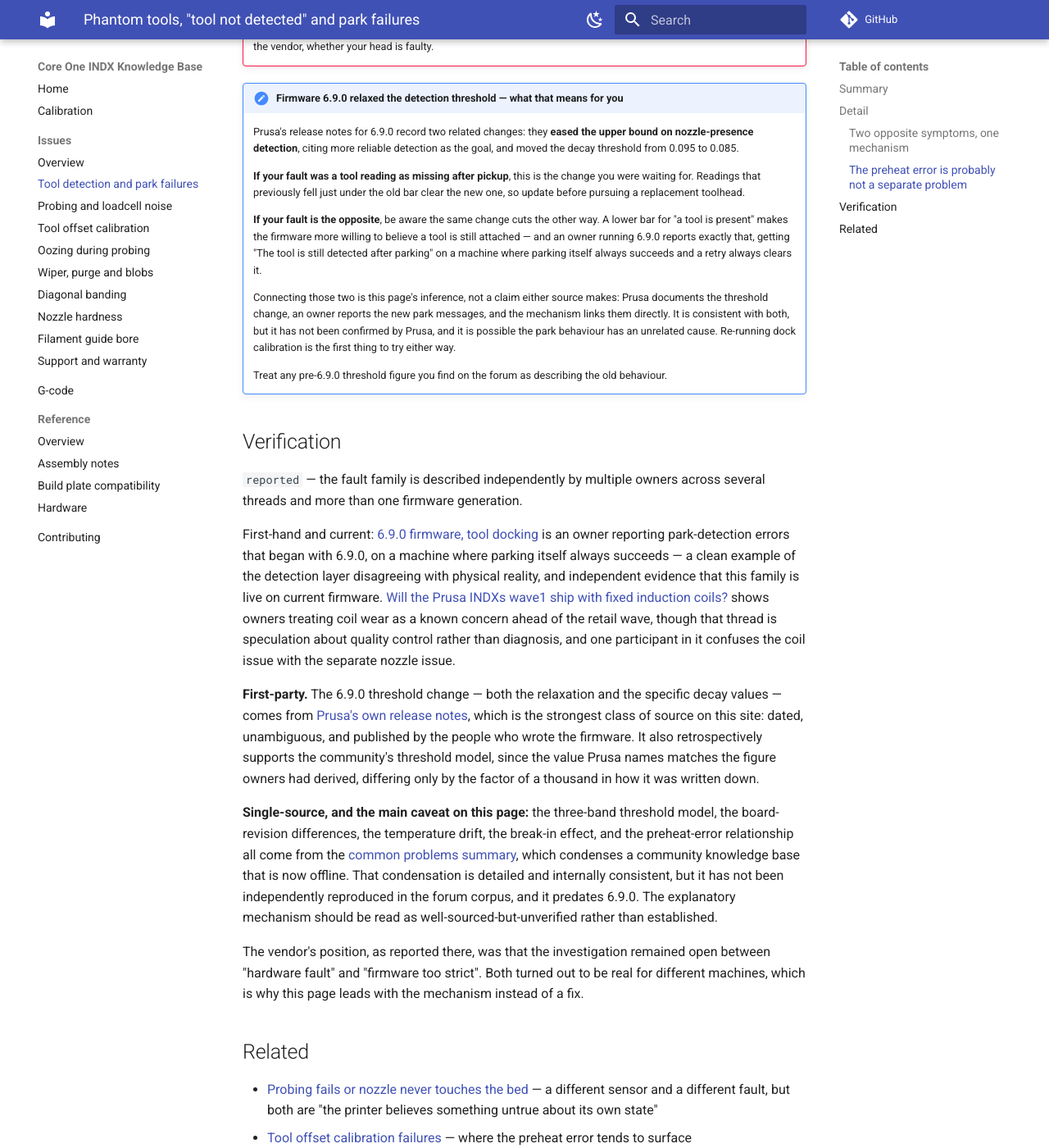
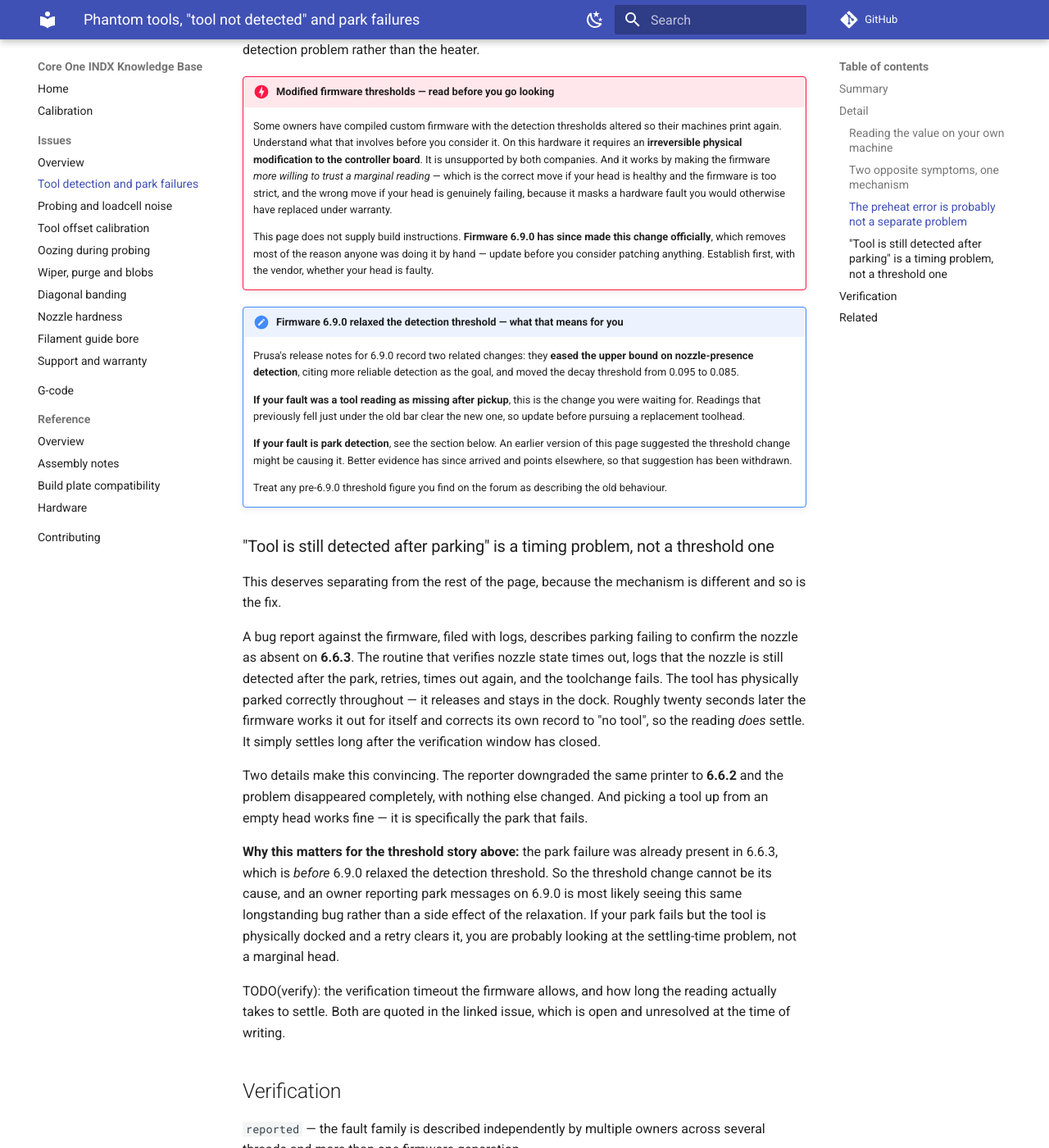
Before and after one commit to hyiger/coreone-indx-kb, an MkDocs documentation site: the page built from docs/issues/tool-detection-ringdown-decay.md, in a window 1280 px wide and 1400 px high, scrolled down 2101 px. Shown: the whole window at 82% size. Built offline with MkDocs 1.6.1 and Material for MkDocs 9.7.7, drawn with Linux system fonts in a browser that asks for light colours; comment, search, counter and statistics services are not loaded; some of the changed text lies outside the part shown.

Commit message:
Update from source: withdraw the park-detection inference, add 6.9.0 findings
First run of the update skill. Six forum threads had moved and 24 INDX-relevant
issues came from the firmware tracker, which had not been used as a source before.

The important change is a correction. This page previously suggested that 6.9.0's
relaxed detection threshold might explain the "tool is still detected after
parking" reports. That was labelled at the time as an inference rather than a
claim any source made, which is just as well: a firmware bug report, filed with
logs, shows the same park failure on 6.6.3 and disappearing on a downgrade to
6.6.2 — before the threshold moved at all. The suggestion is withdrawn.

The better account, now its own section: the nozzle-state verification times out
before the presence reading settles. The tool parks correctly, the firmware
works it out around twenty seconds later, and the verification window has long
since closed. That is a timing problem, not a marginal head, and the page now
says so and tells readers not to conclude their head is faulty from a park
failure alone.

Also from the firmware tracker: an open report of tool offset calibration
failing after upgrading to 6.9.0, confirmed by a second owner. It presents almost
identically to the sensor-board fault that page is about, and the fix is entirely
different, so it now leads that page — replacing hardware will not help someone
whose calibration broke on an update.

Smaller updates from the forum refresh:

- The ringdown value's menu path, and a first-hand healthy-machine reading, which
  closes part of a long-standing TODO. Marked as one machine rather than a survey.
  The lower threshold stays withheld — the figure circulating is hedged by the
  person quoting it as a belief rather than a reading.
- A third owner confirms 6.9.0 fixed the wiper and oozing problem, and it is the
  owner who opened the original complaint thread, which is the strongest single
  data point on that page.
- Do not polish the offset sensor window while cleaning it; the face is meant to
  stay matte. The owner giving that advice calls the sensor infrared where the
  page describes it as eddy-current, so the terminology conflict is flagged
  rather than resolved.
- Moisture is ruled out for the primary oozing case: asked directly, the original
  poster had been printing from a filament dryer.

```diff
--- a/docs/issues/tool-detection-ringdown-decay.md
+++ b/docs/issues/tool-detection-ringdown-decay.md
@@ -10,6 +10,7 @@
 firmware:     6.6.3, 6.9.0
 sources:
   - https://help.prusa3d.com/downloads/core-one-indx
+  - https://github.com/prusa3d/Prusa-Firmware-Buddy/issues/5392
   - https://forum.prusa3d.com/forum/prusa-indx-hardware-firmware-and-software-help/6-9-0-firmware-tool-docking/
   - https://forum.prusa3d.com/forum/prusa-indx-hardware-firmware-and-software-help/a-summary-of-common-indx-problems/
   - https://forum.prusa3d.com/forum/prusa-indx-general-discussion-announcements-and-releases/will-the-prusa-indxs-wave1-ship-with-fixed-induction-coils/
@@ -35,8 +36,17 @@
 than guessing. That is a sensible design, but it means a machine whose readings sit
 in or near that middle band gets *sticky* wrong answers instead of intermittent ones.
 
-Where the firmware exposes the live value, it is readable from the printer's sensor
-information screen.
+### Reading the value on your own machine
+
+The live figure is on the printer at **Info → Sensor Info → Ringdown Decay**.
+
+For a reference point, one owner reported their healthy machine reading **29 with no
+tool in the head and 101 with a tool docked**. That is a single machine rather than a
+survey, so treat it as "this is roughly what healthy looks like" rather than a pass
+mark — but it is a first-hand reading taken from the menu above, which is more than
+the forum offered before. If yours sits far from both of those with the head empty,
+that is worth investigating; if it sits close to them, detection is probably not your
+problem.
 
 Prusa's own release notes for firmware 6.9.0 name the "nozzle presence" decay
 threshold and give both its old and new value: it moved from **0.095 to 0.085**. Prusa
@@ -45,19 +55,22 @@
 discussed these readings multiplied by a thousand, so a forum post describing a
 threshold of "95" and the changelog's `0.095` are the same number.
 
-TODO(verify): the *lower* threshold, and the idle readings that distinguish a healthy
-head from a marginal one — including the differences reported between controller board
-revisions. Those are community measurements rather than published figures, and they
-have not been checked against hardware, so they are withheld.
+TODO(verify): the *lower* threshold. A figure circulates on the forum but the owner
+quoting it hedged it as a belief rather than a reading, and Prusa's release notes name
+only the upper one. Also outstanding: how idle readings differ between controller board
+revisions, which remains a community claim with no published figures behind it.
 
 ### Two opposite symptoms, one mechanism
 
 **Reads a tool that is not there (phantom tool).** The head's idle reading sits high
-enough to be taken as "tool present" when the head is empty. On current firmware this
-also shows up as *park* failures: an owner on 6.9.0 reports regularly getting "The
-tool is still detected after parking", where the tool has in fact parked correctly
-and a retry always succeeds. The machine is not failing to park; it is failing to
-believe the tool has left.
+enough to be taken as "tool present" when the head is empty, so the machine believes
+it is holding a tool it is not.
+
+Note that a park failure is **not** reliably a symptom of this. It looks like one —
+the machine insists a tool is present after parking — but there is a separate,
+better-documented cause with a different fix, covered further down. If your tool
+physically parks correctly and a retry clears the error, read that section before
+concluding your head is marginal.
 
 **Reads no tool when one is fitted.** The mirror image: a real tool picked up from the
 dock reads just below the "tool present" conclusion, so the firmware reports the tool
@@ -116,20 +129,41 @@
     were waiting for. Readings that previously fell just under the old bar clear the new
     one, so update before pursuing a replacement toolhead.
 
-    **If your fault is the opposite**, be aware the same change cuts the other way. A
-    lower bar for "a tool is present" makes the firmware more willing to believe a tool
-    is still attached — and an owner running 6.9.0 reports exactly that, getting "The
-    tool is still detected after parking" on a machine where parking itself always
-    succeeds and a retry always clears it.
-
-    Connecting those two is this page's inference, not a claim either source makes:
-    Prusa documents the threshold change, an owner reports the new park messages, and
-    the mechanism links them directly. It is consistent with both, but it has not been
-    confirmed by Prusa, and it is possible the park behaviour has an unrelated cause.
-    Re-running dock calibration is the first thing to try either way.
+    **If your fault is park detection**, see the section below. An earlier version of
+    this page suggested the threshold change might be causing it. Better evidence has
+    since arrived and points elsewhere, so that suggestion has been withdrawn.
 
     Treat any pre-6.9.0 threshold figure you find on the forum as describing the old
     behaviour.
+
+### "Tool is still detected after parking" is a timing problem, not a threshold one
+
+This deserves separating from the rest of the page, because the mechanism is
+different and so is the fix.
+
+A bug report against the firmware, filed with logs, describes parking failing to
+confirm the nozzle as absent on **6.6.3**. The routine that verifies nozzle state
+times out, logs that the nozzle is still detected after the park, retries, times out
+again, and the toolchange fails. The tool has physically parked correctly throughout —
+it releases and stays in the dock. Roughly twenty seconds later the firmware works it
+out for itself and corrects its own record to "no tool", so the reading *does* settle.
+It simply settles long after the verification window has closed.
+
+Two details make this convincing. The reporter downgraded the same printer to
+**6.6.2** and the problem disappeared completely, with nothing else changed. And
+picking a tool up from an empty head works fine — it is specifically the park that
+fails.
+
+**Why this matters for the threshold story above:** the park failure was already
+present in 6.6.3, which is *before* 6.9.0 relaxed the detection threshold. So the
+threshold change cannot be its cause, and an owner reporting park messages on 6.9.0 is
+most likely seeing this same longstanding bug rather than a side effect of the
+relaxation. If your park fails but the tool is physically docked and a retry clears
+it, you are probably looking at the settling-time problem, not a marginal head.
+
+TODO(verify): the verification timeout the firmware allows, and how long the reading
+actually takes to settle. Both are quoted in the linked issue, which is open and
+unresolved at the time of writing.
 
 ## Verification
 
@@ -144,6 +178,14 @@
 shows owners treating coil wear as a known concern ahead of the retail wave, though
 that thread is speculation about quality control rather than diagnosis, and one
 participant in it confuses the coil issue with the separate nozzle issue.
+
+**A correction.** An earlier version of this page suggested 6.9.0's relaxed threshold
+might explain the "tool is still detected after parking" reports, flagged at the time as
+an inference rather than a claim any source made. A firmware bug report has since shown
+the park failure occurring on 6.6.3 and disappearing on a downgrade to 6.6.2 — before
+the threshold moved at all. The suggestion has been withdrawn and the park behaviour now
+has its own section, where the evidence points at a settling-time problem instead. The
+issue is open and unresolved, so that account may yet change too.
 
 **First-party.** The 6.9.0 threshold change — both the relaxation and the specific
 decay values — comes from
```
Also changed, not shown: docs/issues/offset-sensor-board-failure.md (+24 -0 lines), docs/issues/oozing-during-probing-and-calibration.md (+13 -1 lines), docs/issues/stringing-and-wiper-calibration.md (+11 -7 lines).
